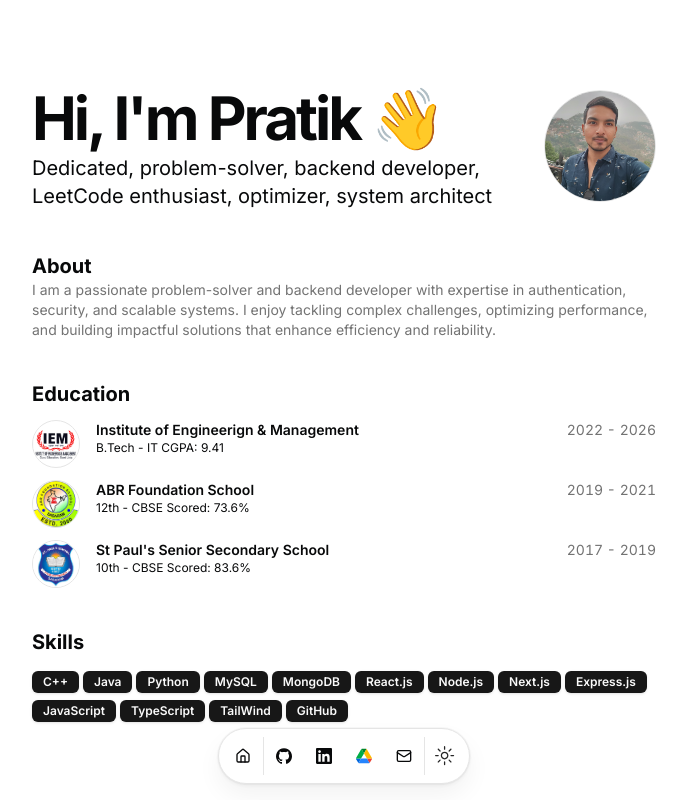
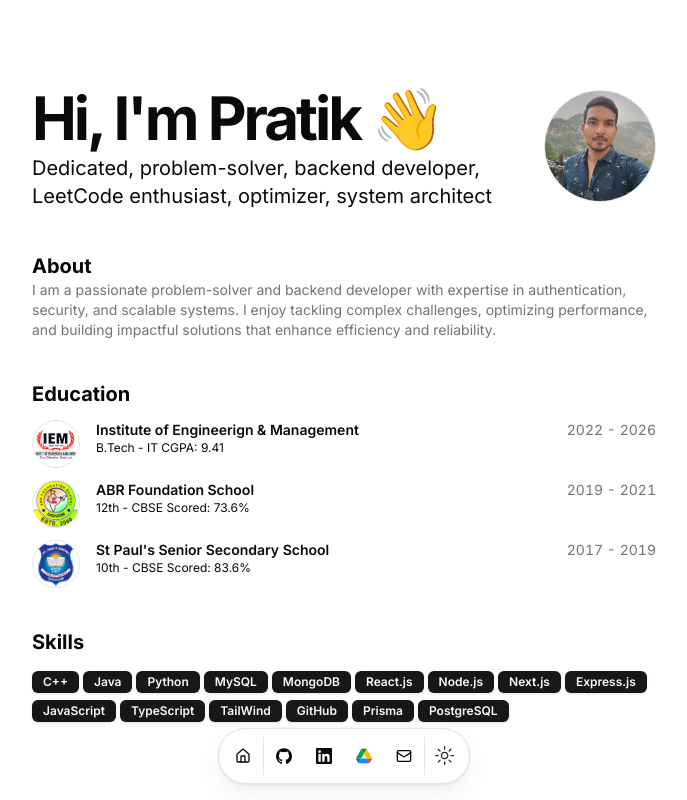
Before and after one commit to pratik6266/Portfolio, a Next.js app: page / in a window 1280 px wide. Shown: the top 800 px of the page, without its empty margins (296-983 px from the left). Built offline with nearby package versions, Linux system fonts and the light colour scheme.

Commit message:
added 2 skill

```diff
--- a/src/data/resume.tsx
+++ b/src/data/resume.tsx
@@ -30,6 +30,8 @@ export const DATA = {
     "TypeScript",
     "TailWind",
     "GitHub",
+    "Prisma",
+    "PostgreSQL"
   ],
   navbar: [
     { href: "/", icon: HomeIcon, label: "Home" },
```
